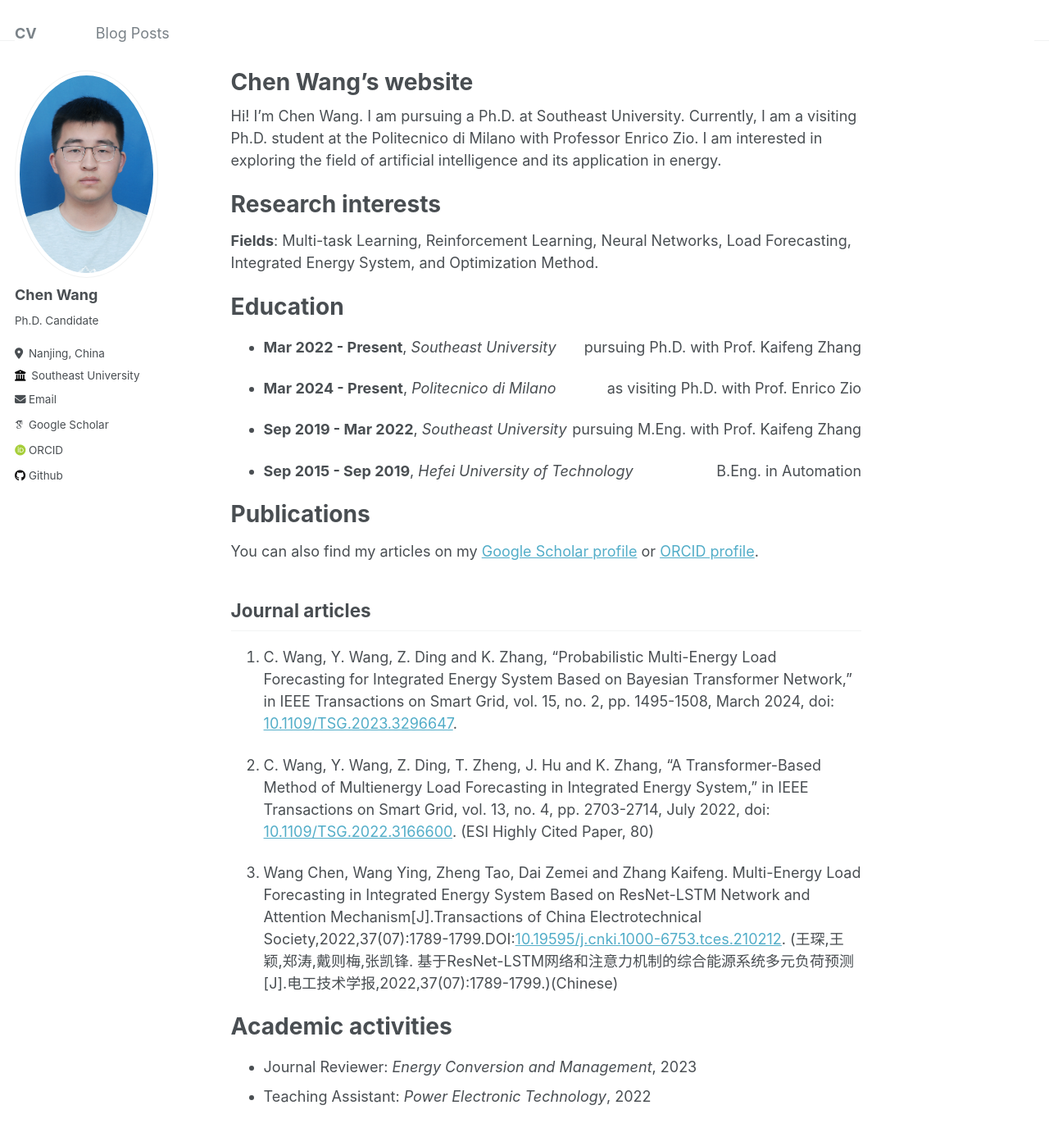
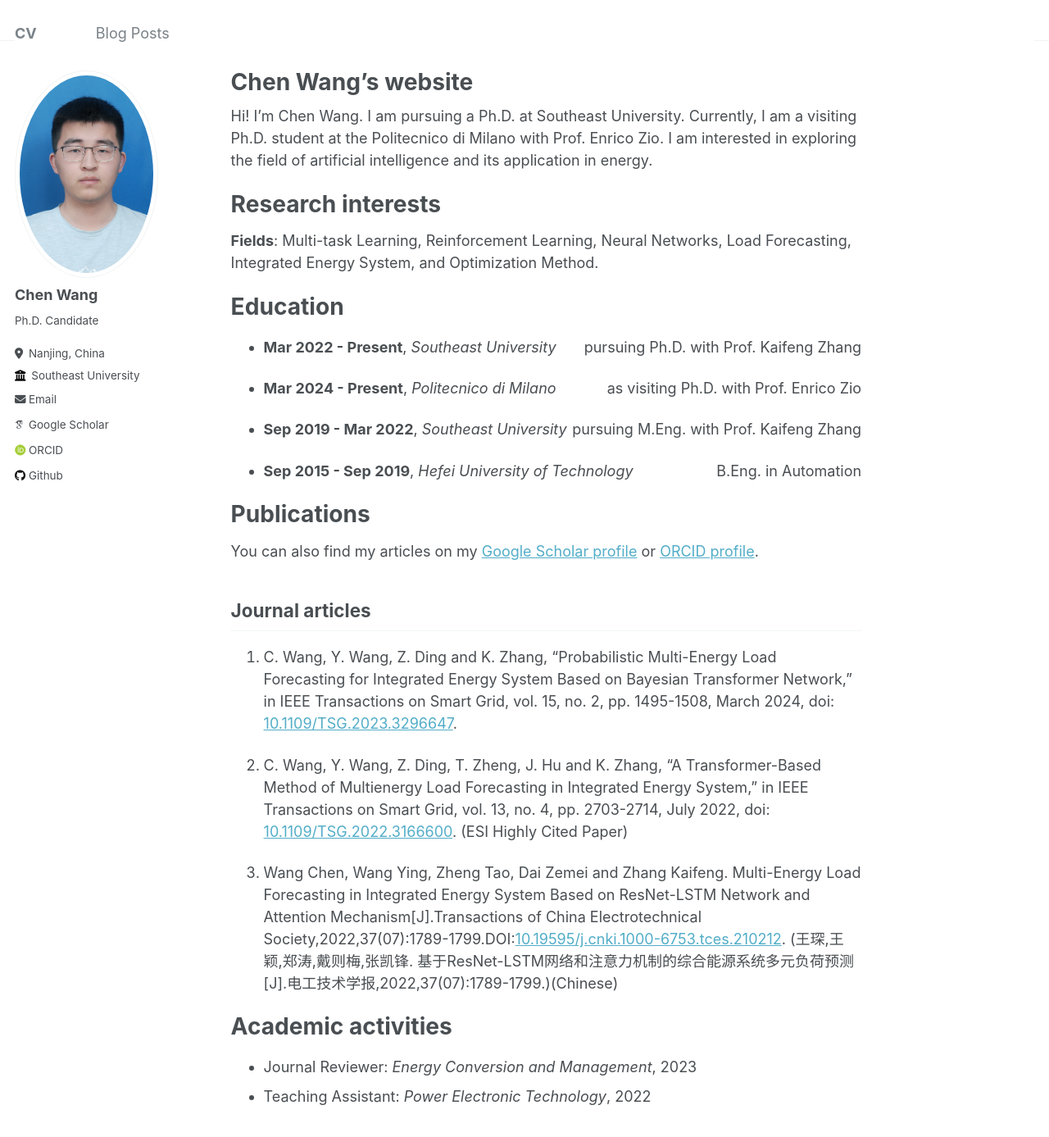
Before and after one commit to wangc1073/wangc1073.github.io, a Jekyll site: the page built from _pages/about.md, in a window 1280 px wide and 1400 px high. Shown: the top 1387 px of the window at 82% size. Built offline with Jekyll 4.4.1, drawn with Linux system fonts in a browser that asks for light colours; some web fonts are replaced.

Commit message:
Update about.md

```diff
--- a/_pages/about.md
+++ b/_pages/about.md
@@ -9,7 +9,7 @@ redirect_from:
 
 {% include base_path %}
 
-Hi! I'm Chen Wang. I am pursuing a Ph.D. at Southeast University. Currently, I am a visiting Ph.D. student at the Politecnico di Milano with Professor Enrico Zio. I am interested in exploring the field of artificial intelligence and its application in energy.
+Hi! I'm Chen Wang. I am pursuing a Ph.D. at Southeast University. Currently, I am a visiting Ph.D. student at the Politecnico di Milano with Prof. Enrico Zio. I am interested in exploring the field of artificial intelligence and its application in energy.
 
 Research interests
 ======
@@ -40,7 +40,7 @@ Publications
 
 1. C. Wang, Y. Wang, Z. Ding and K. Zhang, "Probabilistic Multi-Energy Load Forecasting for Integrated Energy System Based on Bayesian Transformer Network," in IEEE Transactions on Smart Grid, vol. 15, no. 2, pp. 1495-1508, March 2024, doi: [10.1109/TSG.2023.3296647](https://doi.org/10.1109/TSG.2023.3296647).
 
-2. C. Wang, Y. Wang, Z. Ding, T. Zheng, J. Hu and K. Zhang, "A Transformer-Based Method of Multienergy Load Forecasting in Integrated Energy System," in IEEE Transactions on Smart Grid, vol. 13, no. 4, pp. 2703-2714, July 2022, doi: [10.1109/TSG.2022.3166600](https://doi.org/10.1109/TSG.2022.3166600). (ESI Highly Cited Paper, 80)
+2. C. Wang, Y. Wang, Z. Ding, T. Zheng, J. Hu and K. Zhang, "A Transformer-Based Method of Multienergy Load Forecasting in Integrated Energy System," in IEEE Transactions on Smart Grid, vol. 13, no. 4, pp. 2703-2714, July 2022, doi: [10.1109/TSG.2022.3166600](https://doi.org/10.1109/TSG.2022.3166600). (ESI Highly Cited Paper)
 
 3. Wang Chen, Wang Ying, Zheng Tao, Dai Zemei and Zhang Kaifeng. Multi-Energy Load Forecasting in Integrated Energy System Based on  ResNet-LSTM Network and Attention Mechanism[J].Transactions of China Electrotechnical Society,2022,37(07):1789-1799.DOI:[10.19595/j.cnki.1000-6753.tces.210212](https://doi.org/10.19595/j.cnki.1000-6753.tces.210212). (王琛,王颖,郑涛,戴则梅,张凯锋. 基于ResNet-LSTM网络和注意力机制的综合能源系统多元负荷预测[J].电工技术学报,2022,37(07):1789-1799.)(Chinese)
 
```
